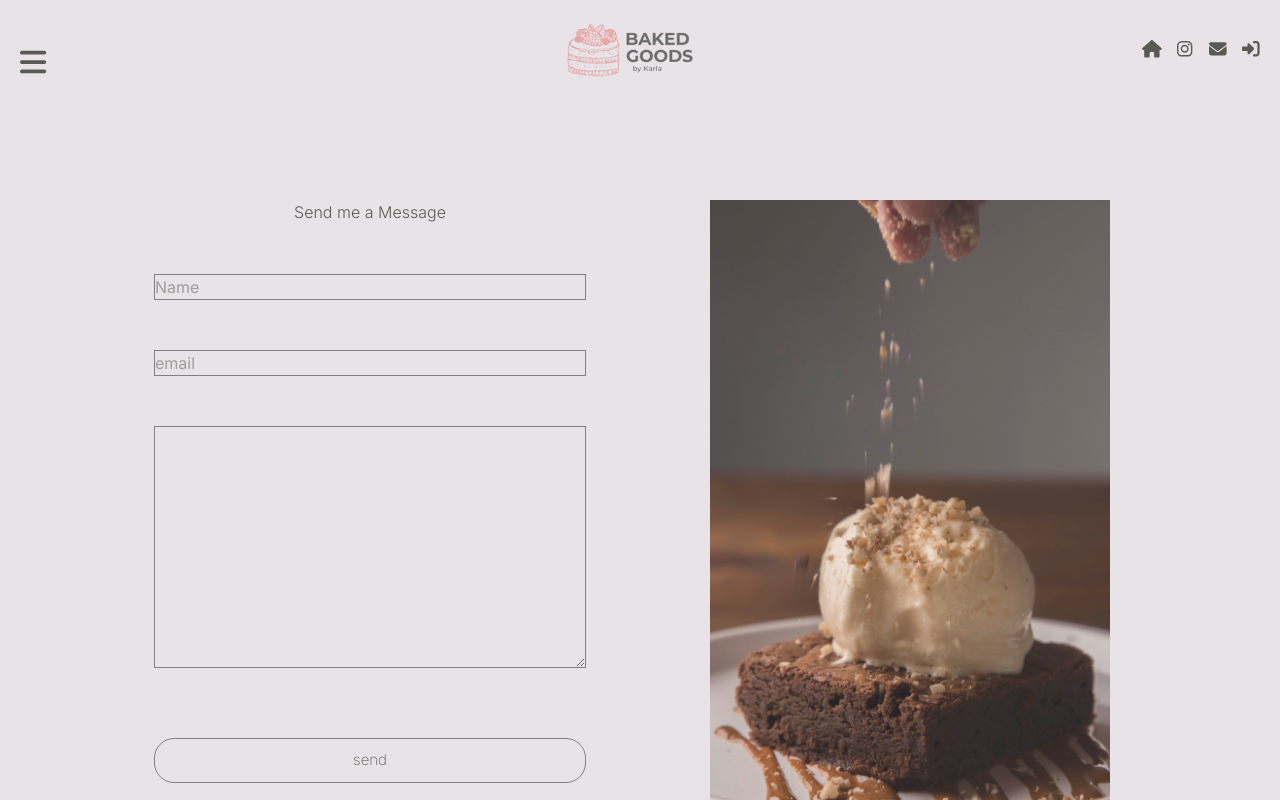
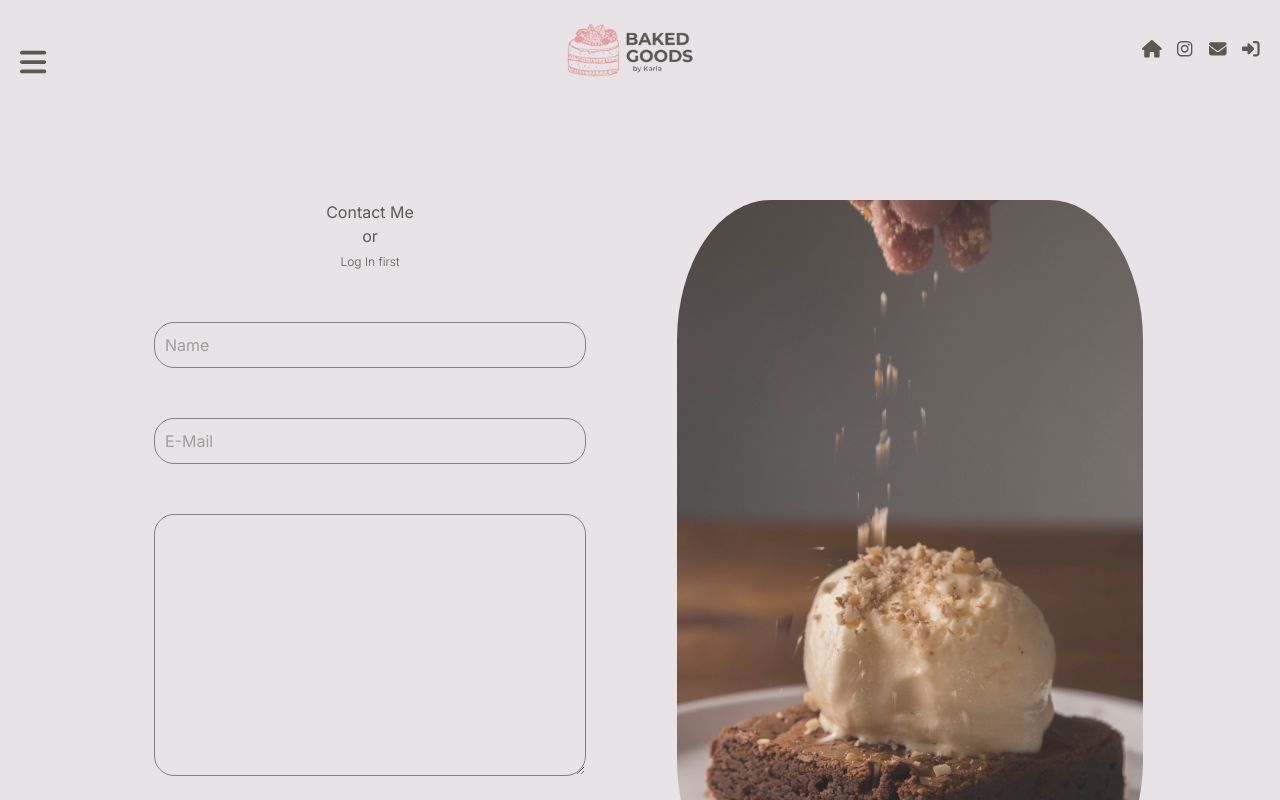
Before and after one commit to Panchita1989/CakesByKarla, a React (Vite) app: page /contact in a window 1280 px wide. Shown: the top 800 px of the page. Built offline with nearby package versions, Linux system fonts and the light colour scheme.

Commit message:
made a formComponent

```diff
--- /dev/null
+++ b/src/components/FormComponent.jsx
@@ -0,0 +1,56 @@
+import formConfig from "../data/formData.js";
+import {Link} from 'react-router-dom'
+import '../styles/contact.css'
+
+export default function FormComponent(props) {
+
+    return(
+        <section className='contact'>
+            <div className='wrapperForm'>
+                <h2>{props.contact.title}</h2>
+                <div>or</div>
+                <Link to='' className='login' >Log In first</Link>
+                <form>
+
+
+                    {props.contact.fields.map((field)=>{
+                    if( field.type === 'textarea') {
+                        return (
+                            <textarea
+                                key={field.id}
+                                name= {field.name}
+                                type= {field.type}
+                                rows = {field.rows}
+                                required = {field.required}
+                            />
+                        )}
+                    else if(field.type === 'submit'){
+                        return(
+                            <button
+                                key={field.id}
+                                name={field.name}
+                                type={field.type}
+                            >
+                                {field.content}
+                            </button>
+                )} else{
+                    return(
+                        <input
+                            key={field.id}
+                            type={field.type}
+                            name={field.name}
+                            placeholder={field.placeholder}
+                            required={field.required}
+                        />
+                     ) }
+                })}
+
+                </form>
+            </div>
+            <section className='wrapperImage'>
+                <img src= {props.contact.image.src} alt="" />
+            </section>
+
+        </section>
+    )
+}
--- a/src/cakeData.js
+++ b/src/data/cakeData.js
@@ -1,9 +1,9 @@
-import chocolate from './assets/images/chocolate.jpg'
-import vanilla from './assets/images/vanillaCake.jpg'
-import carrot from './assets/images/carrotCake.jpg'
-import cheescake from'./assets/images/cheescake.jpg'
-import chocolateChip from './assets/images/chocolateChip.jpg'
-import oat from './assets/images/oat.jpeg'
+import chocolate from '../assets/images/chocolate.jpg'
+import vanilla from '../assets/images/vanillaCake.jpg'
+import carrot from '../assets/images/carrotCake.jpg'
+import cheescake from'../assets/images/cheescake.jpg'
+import chocolateChip from '../assets/images/chocolateChip.jpg'
+import oat from '../assets/images/oat.jpeg'
 
 const cakes = [
     {
@@ -53,7 +53,7 @@ const cakes = [
             src: chocolateChip,
             alt:'ChocolateCookie'
         },
-        name: 'Chocolate Chips Cookies',
+        name: 'Double Chocolate Sandwich',
         description: 'A rich and creamy cheesecake topped with fresh mixed berries.',
         price: '$80 MXN'
     },
--- /dev/null
+++ b/src/data/formData.js
@@ -0,0 +1,21 @@
+import brownie from '../assets/images/brownie.jpg'
+
+const formConfig = {
+    contact: {
+        title: 'Contact Me',
+        fields:[
+            {id: '1', name: 'name', type: 'text', placeholder: 'Name', required: true},
+            {id: '2',name: 'email', type: 'email', placeholder: 'E-Mail', required: true},
+            {id: '3',name: 'message', type: 'textarea', rows: '10', required: true},
+            {id: '4',name: 'submit', type: 'submit', method: 'POST', content: 'Send'}
+        ],
+        image: {
+            src: brownie,
+            alt: 'brownie'
+        }
+
+
+    }
+}
+
+export default formConfig
--- a/src/pages/ChooseYourCake.jsx
+++ b/src/pages/ChooseYourCake.jsx
@@ -1,5 +1,5 @@
 import '../styles/ChooseYourCake.css'
-import data from '../cakeData.js'
+import data from '../data/cakeData.js'
 import CakeCard from '../components/CakeCard'
 
 
--- a/src/pages/Contact.jsx
+++ b/src/pages/Contact.jsx
@@ -1,11 +1,37 @@
 import '../styles/contact.css'
-import Brownie from '../assets/images/brownie.jpg'
+import FormComponent from '../components/FormComponent.jsx'
+import formConfig from '../data/formData.js'
+
+export default function Contact(){
+    return(
+        <FormComponent contact={formConfig.contact}
+        />
+    )
+}
+
+
+
+
+
+
+
+
+
+
+
+
+
+
+/*
 
 export default function Contact() {
     return (
         <section className='contactForm'>
             <div className='wrapperForm'>
-            <h2>Send me a Message</h2>
+            <h2>Send me a Message as a Guest</h2>
+            <div>or</div>
+            <Link to='' className='login' >Log In first</Link>
+
             <form action="get">
                 <input type="text" placeholder='Name' required/>
                 <input type="email" placeholder='email' required/>
@@ -20,9 +46,6 @@ export default function Contact() {
 
     )
 
+}
 
-
-
-
-
-}
+*/
--- a/src/pages/LandingPage.jsx
+++ b/src/pages/LandingPage.jsx
@@ -18,7 +18,7 @@ export default function LandingPage(){
                         My goal is to make something that feels personal, tastes great, and fits the occasion – handmade, honest, and with attention to detail.</p>
                     <h2>What we offer</h2>
                     <p> With us, you can order cakes that match your personal taste – either by choosing your own ingredients or picking from our ready-made suggestions. Whether you prefer something chocolatey, fruity, or unique: every cake is freshly baked and thoughtfully made.</p>
-                    <section className='contact'>
+                    <section className='contactButton'>
                     <Link to='/contact'>
                     <button >Contact Me</button>
                     </Link>
--- a/src/pages/LogIn.jsx
+++ b/src/pages/LogIn.jsx
@@ -0,0 +1,22 @@
+import {Link} from 'react-router-dom'
+
+export default function Login() {
+    return(
+    <section className='loginForm'>
+        <div className='wrapperForm'>
+            <h2>Log In</h2>
+            <div>or</div>
+            <Link to='' className='login' >Signe Up</Link>
+
+            <form action="get">
+                <input type="email" placeholder='email' required/>
+                <input type='password' required/>
+                <button type='submit' >Log in</button>
+            </form>
+        </div>
+        <div className='wrapperImage'>
+            <img src={Brownie} alt="Brownie" />
+        </div>
+    </section>
+    )
+}
--- a/src/styles/ChooseYourCake.css
+++ b/src/styles/ChooseYourCake.css
@@ -10,3 +10,6 @@ select{
 .option{
   width: 15%;
 }
+h2{
+  color: #5A5A54;
+}
--- a/src/styles/Contact.css
+++ b/src/styles/Contact.css
@@ -1,7 +1,8 @@
 body{
     box-sizing: border-box;
+    font-family: Inter, Arial, Helvetica, sans-serif;
 }
-.contactForm{
+.contact{
     margin: 100px;
     display: flex;
     justify-content: space-between;
@@ -18,9 +19,12 @@ body{
 
 }
 
-form *{
+.wrapperForm input,
+.wrapperForm textarea{
     border: 1px solid gray;
+    border-radius: 20px;
     width: 80%;
+    padding: 10px;
 
 }
 
@@ -33,8 +37,18 @@ form{
     align-items: center;
     margin-top: 50px;
 }
-img{
-    height: 600px;
+.wrapperImage img{
+    height: 700px;
     opacity: 0.85;
+    border-radius: 20%;
 
 }
+
+.login{
+    font-family: Inter, Arial, Helvetica, sans-serif;
+    font-size: 12px;
+    font-weight: 300;
+}
+.login:hover{
+    color: rgb(195, 174, 170);
+}
--- a/src/styles/LandingPage.css
+++ b/src/styles/LandingPage.css
@@ -1,5 +1,6 @@
 .landingPage {
     display: flex;
+    justify-content: center;
 
 }
 .wrapper {
@@ -16,6 +17,10 @@
 .fotoKarla{
     width: 50%;
     padding: 20px;
+    display: flex;
+    justify-content: center;
+    align-items: center;
+
 }
 button{
   color: #5A5A54;
@@ -38,13 +43,17 @@ button:hover{
     width: 400px;
     height: auto;
     border-radius: 200px;
+
 }
 h1{
     font-weight: 300;
     padding: 30px
 }
-h2{
+.description h2{
     font-weight: 300;
+    font-size: 1.5rem;
+    padding: 20px 0;
+
 }
 p{
     font-weight: 200;
@@ -58,13 +67,10 @@ p{
     gap: 20px;
 
 }
-.contact{
+.contactButton{
     text-align: center;
-    padding: 20px;
-    margin: 40px 40px 0 0 ;
-    cursor: pointer;
 }
-.contact:hover{
-    transform: scale(1.1);
-    transition: transform 0.2s ease-in;
+.welcome{
+    font-weight: 500;
+    font-size: 2rem;
 }
--- a/src/styles/main.css
+++ b/src/styles/main.css
@@ -20,3 +20,14 @@ a:hover{
     font-size: 12px;
 
 }
+button{
+    text-align: center;
+    padding: 20px;
+    margin: 40px 40px 0 0 ;
+    cursor: pointer;
+}
+button:hover{
+    transform: scale(1.1);
+    transition: transform 0.2s ease-in;
+
+}
```
